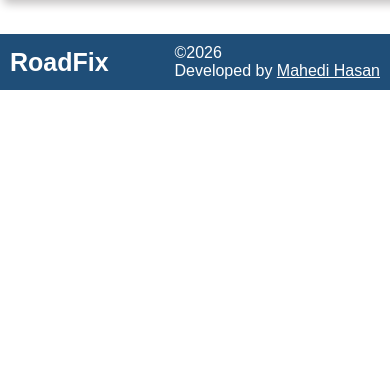
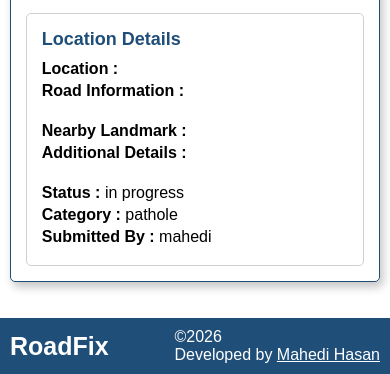
Before and after one commit to mahedi195/RoadFix-Dhaka-Road-Problem-Reporting-System, a Django app: page /report/1/ in a window 390 px wide; the page is wider, and only the part inside the window is pictured. Shown: the part 470-844 px from the top of that part. Run offline with Django 5.2, Linux system fonts and the light colour scheme; data comes from the database, SQL or seed files in the repository.

Commit message:
report details page wasnot responsive in mobile, now solved it

```diff
--- a/static/css/reportDetails.css
+++ b/static/css/reportDetails.css
@@ -86,7 +86,7 @@
      margin-top: 0px;
      margin-bottom: 10px;
      font-size: 18px;
-            color:#1F4E78;
+     color: #1F4E78;
  }
 
 
@@ -121,3 +121,45 @@
  .no_photo {
      color: #474545;
  }
+
+ footer {
+     margin-top: auto;
+ }
+
+ body {
+     display: flex;
+     flex-direction: column;
+     min-height: 100vh;
+ }
+
+ .report_details {
+     border: 1px solid #1F4E78;
+     padding: 15px;
+ }
+
+ @media screen and (max-width:800px) {
+     .image_and_details {
+         display: flex;
+         flex-direction: column;
+         gap: 10px;
+     }
+
+     .details {
+         width: 100%;
+         padding: 15px;
+     }
+
+     .report_details {
+         width: 95%;
+     }
+
+ }
+
+ @media screen and (max-width:800px) {
+     .status_and_createDate {
+         display: flex;
+        flex-direction: column;
+         gap: 5px;
+         align-items: flex-start;
+     }
+ }
--- a/templates/report_details.html
+++ b/templates/report_details.html
@@ -59,6 +59,8 @@
     </div>
 
     {% include 'footer.html' %}
+
 </body>
 
+
 </html>
```
Lines whose indentation alone changed are shown as unchanged.
